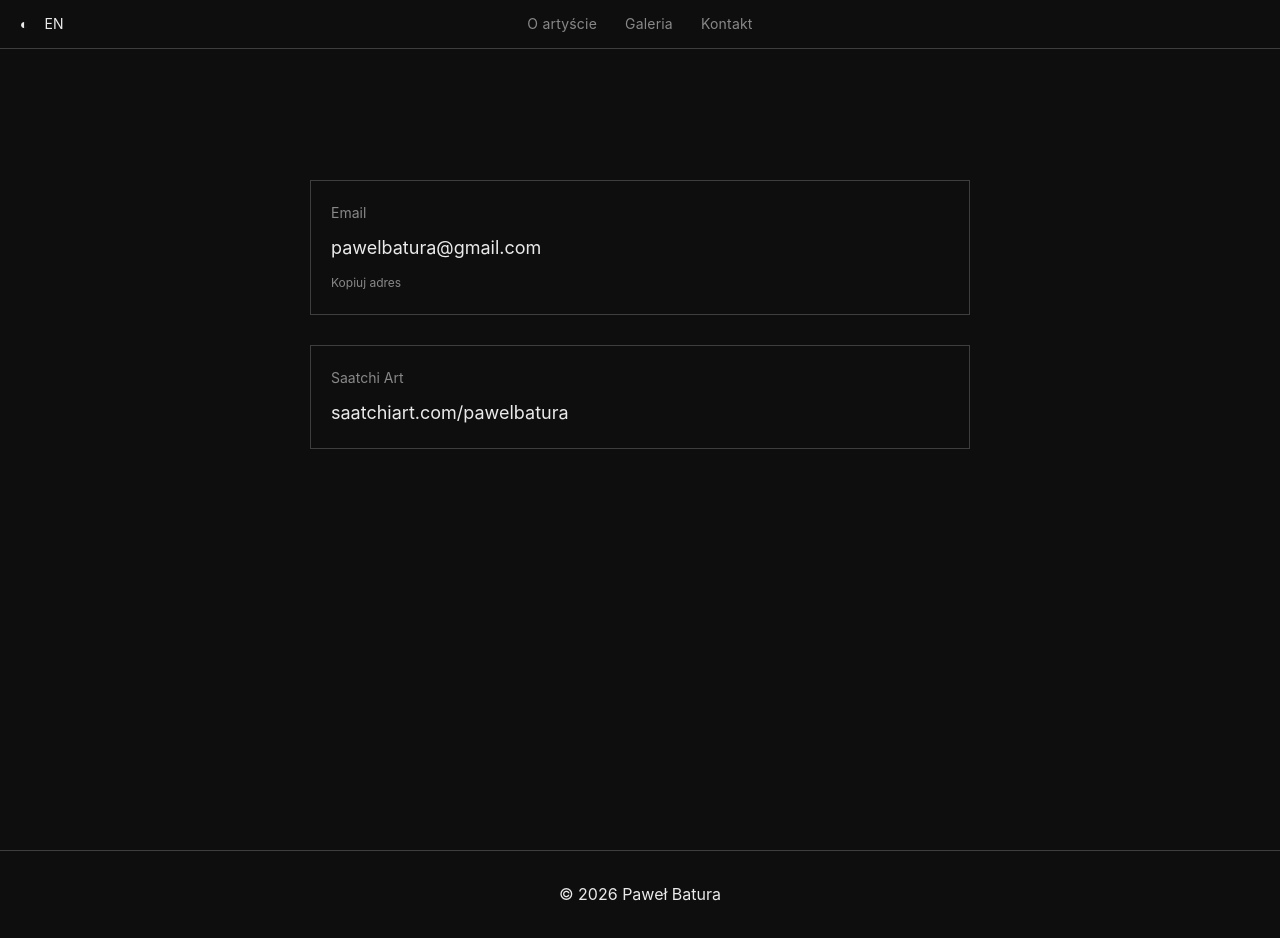
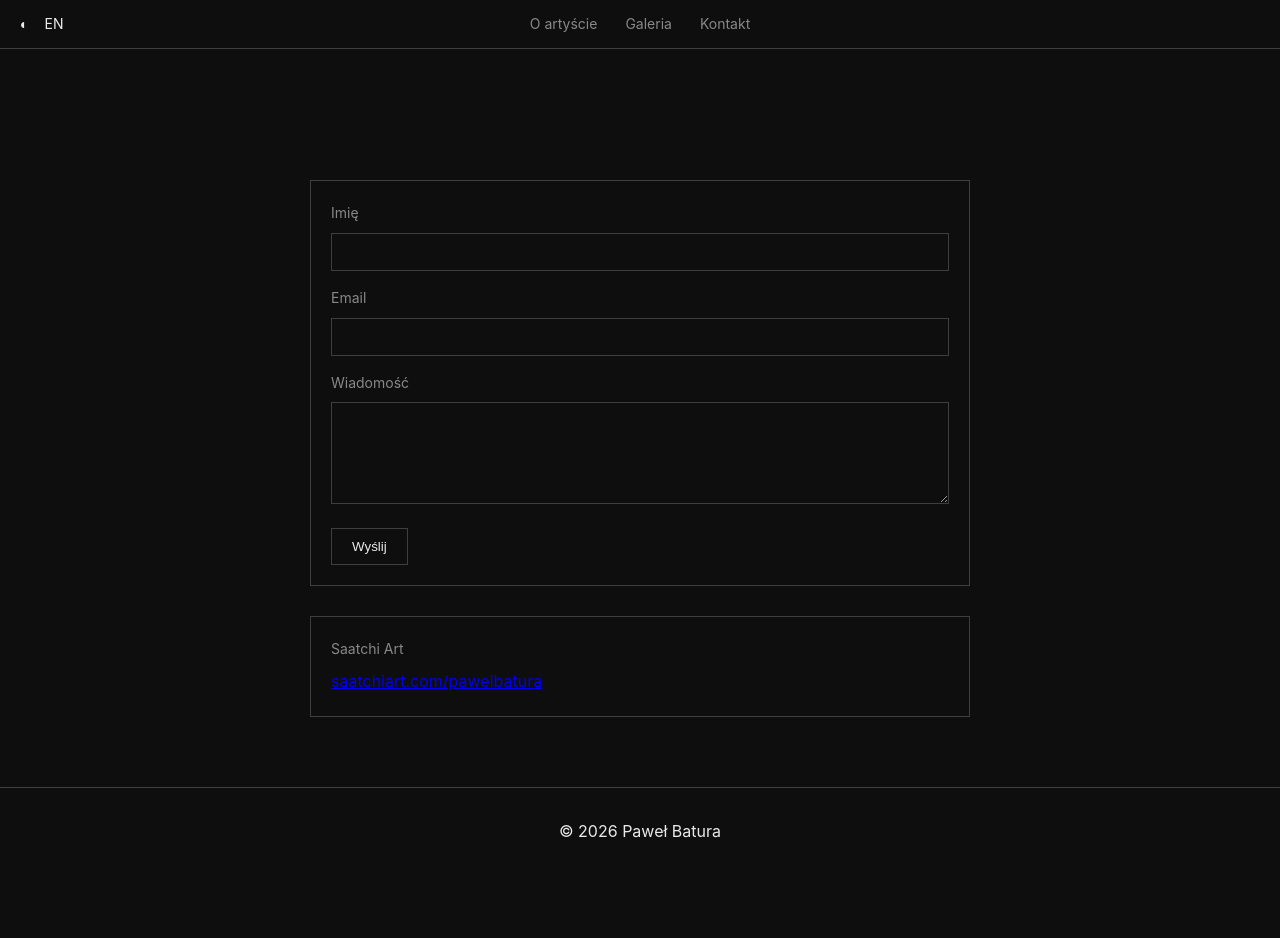
Before and after one commit to Batyskaf/pawelbatura, a plain HTML site: page contact.html in a window 1280 px wide. After the commit the page ends 875 px from the top, so only its background shows below. Drawn offline with Linux system fonts and the light colour scheme.

Commit message:
Refactor contact.html with form submission and styling

```diff
--- a/contact.html
+++ b/contact.html
@@ -7,11 +7,7 @@
   <title>Kontakt — Paweł Batura</title>
 
   <style>
-    * {
-      box-sizing: border-box;
-      margin: 0;
-      padding: 0
-    }
+    * { box-sizing: border-box; margin: 0; padding: 0 }
 
     :root {
       --bg: #fff;
@@ -35,7 +31,6 @@
       padding-top: 60px;
     }
 
-    /* NAV */
     .nav {
       position: fixed;
       top: 0;
@@ -49,11 +44,7 @@
       z-index: 1000;
     }
 
-    .menu-toggle {
-      display: none;
-      cursor: pointer;
-      font-size: 22px;
-    }
+    .menu-toggle { display: none; cursor: pointer; font-size: 22px; }
 
     .nav-links {
       position: absolute;
@@ -67,29 +58,15 @@
       text-decoration: none;
       color: var(--muted);
       font-size: 14px;
-      font-weight: 400;
-      letter-spacing: 0.2px;
     }
 
-    .nav-links a:hover {
-      color: var(--text)
-    }
+    .nav-links a:hover { color: var(--text) }
 
-    .controls {
-      display: flex;
-      gap: 16px;
-      align-items: center;
-    }
+    .controls { display: flex; gap: 16px; align-items: center; }
 
-    .theme-toggle,
-    .lang-toggle {
-      cursor: pointer;
-      font-size: 14px;
-    }
+    .theme-toggle, .lang-toggle { cursor: pointer; font-size: 14px; }
 
-    /* CONTACT */
     .contact {
-      min-height: 600px;
       max-width: 700px;
       margin: 120px auto 60px;
       padding: 0 20px;
@@ -109,27 +86,36 @@
       margin-bottom: 8px;
     }
 
-    .contact-value {
-      font-size: 18px;
+    input, textarea {
+      width: 100%;
+      padding: 10px;
+      background: transparent;
+      border: 1px solid var(--line);
+      color: var(--text);
+      margin-bottom: 15px;
+      font-family: inherit;
     }
 
-    .contact-value a {
+    button {
+      padding: 10px 20px;
+      border: 1px solid var(--line);
+      background: transparent;
       color: var(--text);
-      text-decoration: none;
-    }
-
-    .copy-btn {
-      margin-top: 10px;
-      font-size: 12px;
-      color: var(--muted);
       cursor: pointer;
     }
 
-    .copy-btn:hover {
-      color: var(--text)
+    button:hover {
+      background: var(--text);
+      color: var(--bg);
     }
 
-    /* FOOTER */
+    .success {
+      display: none;
+      font-size: 14px;
+      color: var(--muted);
+      margin-top: 10px;
+    }
+
     footer {
       margin-top: 70px;
       padding: 30px 20px;
@@ -137,11 +123,8 @@
       border-top: 1px solid var(--line)
     }
 
-    /* MOBILE */
     @media(max-width:768px) {
-      .menu-toggle {
-        display: block
-      }
+      .menu-toggle { display: block }
 
       .nav-links {
         top: 60px;
@@ -151,12 +134,9 @@
         padding: 14px 20px;
         display: none;
         text-align: center;
-        min-width: 180px;
       }
 
-      .nav-links.active {
-        display: flex
-      }
+      .nav-links.active { display: flex }
     }
   </style>
 </head>
@@ -180,25 +160,29 @@
 
 <section class="contact">
 
-    <div class="contact-block">
-      <div class="contact-title" data-pl="Email" data-en="Email">
-        Email
+  <!-- FORMULARZ -->
+  <form action="https://formspree.io/f/FORM_ID" method="POST" class="contact-block" id="form">
+
+    <div class="contact-title" data-pl="Imię" data-en="Name">Imię</div>
+    <input type="text" name="name" required>
+
+    <div class="contact-title" data-pl="Email" data-en="Email">Email</div>
+    <input type="email" name="email" required>
+
+    <div class="contact-title" data-pl="Wiadomość" data-en="Message">Wiadomość</div>
+    <textarea name="message" rows="5" required></textarea>
+
+    <button type="submit" data-pl="Wyślij" data-en="Send">Wyślij</button>
+
+    <div class="success" id="successMsg">
+      ✓ Wiadomość została wysłana
     </div>
 
-      <div class="contact-value">
-        <a href="mailto:pawelbatura@gmail.com" id="email">
-          pawelbatura@gmail.com
-        </a>
-      </div>
+  </form>
 
-      <div class="copy-btn" data-pl="Kopiuj adres" data-en="Copy email" onclick="copyEmail()">
-        Kopiuj adres
-      </div>
-    </div>
-
+  <!-- DODATKOWY BLOK -->
   <div class="contact-block">
     <div class="contact-title">Saatchi Art</div>
-
     <div class="contact-value">
       <a href="https://www.saatchiart.com/pawelbatura" target="_blank">
         saatchiart.com/pawelbatura
@@ -213,23 +197,33 @@
 </footer>
 
 <script>
-    // MENU
   const toggle = document.querySelector('.menu-toggle');
   const nav = document.querySelector('.nav-links');
   toggle.onclick = () => nav.classList.toggle('active');
 
-    // THEME
   document.querySelector('.theme-toggle').onclick = () => {
     const html = document.documentElement;
     html.setAttribute('data-theme',
       html.getAttribute('data-theme') === 'dark' ? 'light' : 'dark');
   };
 
-    // COPY EMAIL
-    function copyEmail() {
-      const email = document.getElementById('email').innerText;
-      navigator.clipboard.writeText(email);
-    }
+  // FORM SUCCESS (bez przeładowania)
+  const form = document.getElementById("form");
+  const success = document.getElementById("successMsg");
+
+  form.addEventListener("submit", async function(e) {
+    e.preventDefault();
+    const data = new FormData(form);
+
+    await fetch(form.action, {
+      method: "POST",
+      body: data,
+      headers: { 'Accept': 'application/json' }
+    });
+
+    form.reset();
+    success.style.display = "block";
+  });
 
   // LANGUAGE
   const langBtn = document.querySelector('.lang-toggle');
@@ -252,5 +246,4 @@
 </script>
 
 </body>
-
 </html>
```
Lines whose indentation alone changed are shown as unchanged.
